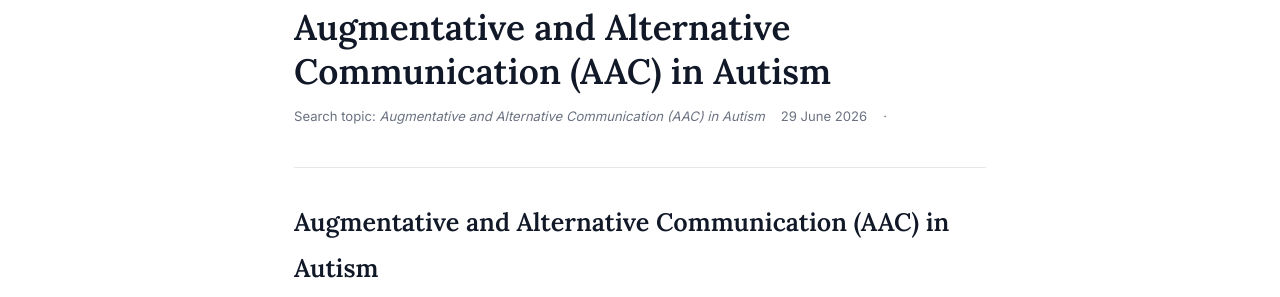
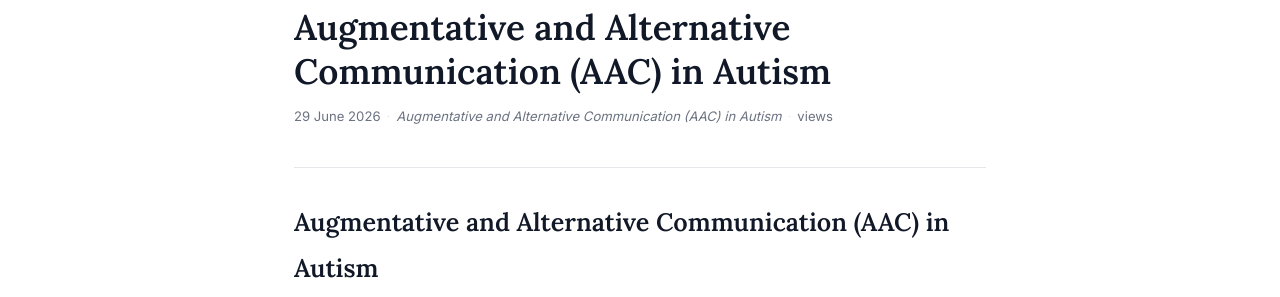
Before and after one commit to Curioler-org/curioler-research, a Jekyll site: the page built from docs/_summaries/2026-06-29-augmentative-and-alternative-communication-aac-in-autism.md, in a window 1280 px wide. Shown: the part 200-497 px from the top of the page. Built offline with Jekyll 4.4.1, drawn with Linux system fonts in a browser that asks for light colours.

Commit message:
Fix page views widget: replace GoatCounter HTML box with clean inline text

```diff
--- a/docs/_layouts/summary.html
+++ b/docs/_layouts/summary.html
@@ -24,9 +24,11 @@
       <p class="summary-short">{{ page.short_summary }}</p>
       {% endif %}
       <div class="summary-byline">
-        <span>Search topic: <em>{{ page.search_topic }}</em></span>
-        <time>{{ page.summary_date | date: "%d %B %Y" }}</time>
-        <span class="page-views" id="page-views"></span>
+        <span>{{ page.summary_date | date: "%d %B %Y" }}</span>
+        <span class="byline-sep">·</span>
+        <span><em>{{ page.search_topic }}</em></span>
+        <span class="byline-sep">·</span>
+        <span class="page-views"><span id="page-views-count"></span> views</span>
       </div>
     </header>
 
--- a/docs/assets/css/style.css
+++ b/docs/assets/css/style.css
@@ -253,14 +253,14 @@
   font-style: italic;
 }
 .summary-byline {
-  display: flex; gap: 16px; align-items: center;
+  display: flex; flex-wrap: wrap; align-items: center; gap: 6px;
   font-size: .82rem; color: var(--text-muted);
-  margin-top: 8px;
+  margin-top: 12px;
 }
 
-.page-views { display: inline-flex; align-items: center; gap: 4px; }
-.page-views::before { content: "·"; }
-.page-views-inner { font-size: .82rem; color: var(--text-muted); }
+.byline-sep { color: var(--border); user-select: none; }
+
+.page-views { color: var(--text-muted); }
 
 /* ── Load more ── */
 .load-more-wrap {
```
Also changed, not shown: other parts of docs/_layouts/summary.html (+1 -6 lines), docs/_layouts/myth_check.html (+4 -8 lines).
